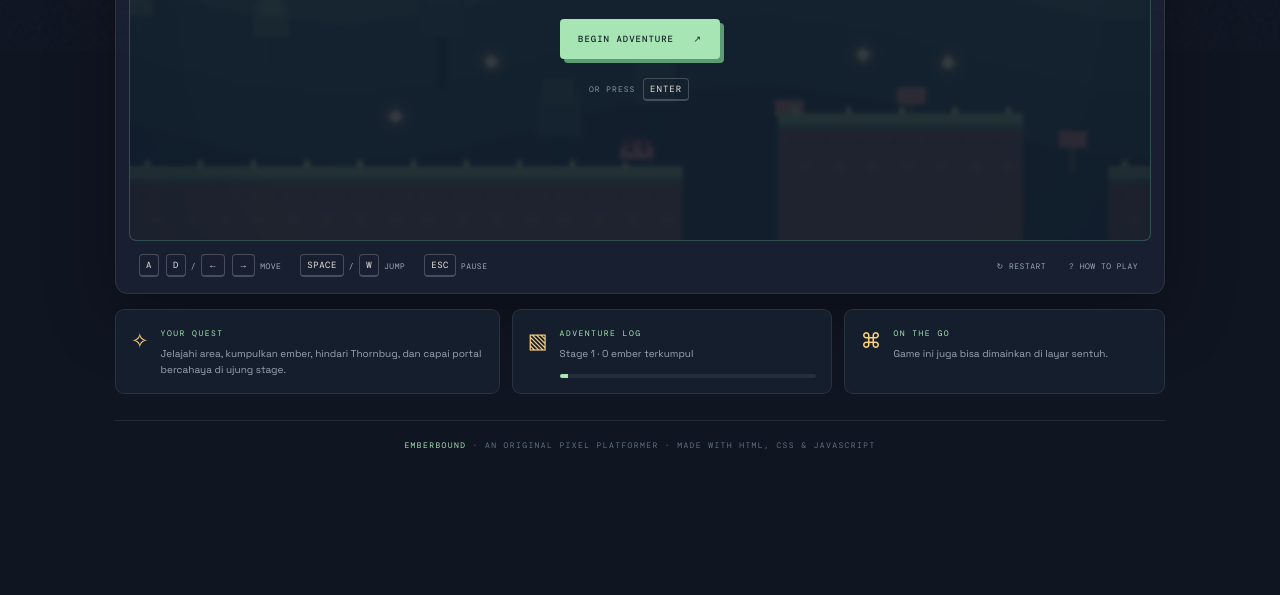
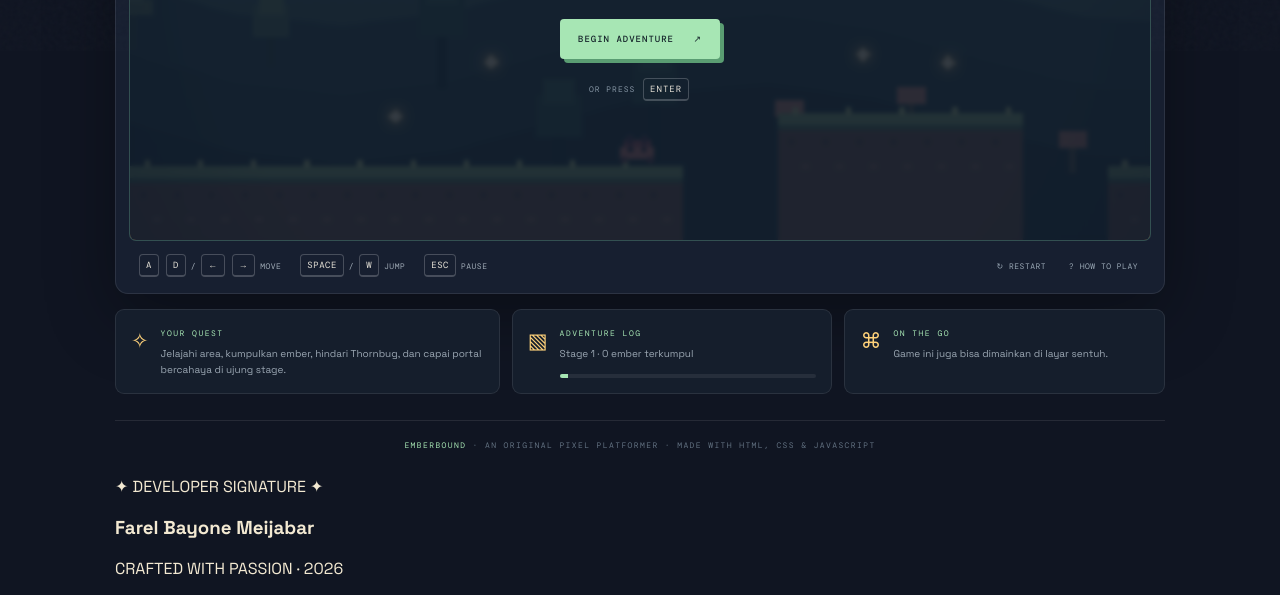
Before and after one commit to farelbayone/emberbound, a plain HTML site: page index.html in a window 1280 px wide. Shown: the part 749-1344 px from the top of the page. Before the commit the page ends 1225 px from the top, so only its background shows below. Drawn offline with nearby package versions, Linux system fonts and the light colour scheme.

Commit message:
Add developer signature section to index.html

```diff
--- a/index.html
+++ b/index.html
@@ -65,6 +65,11 @@
       </article>
     </section>
     <footer><span>EMBERBOUND</span> · AN ORIGINAL PIXEL PLATFORMER · MADE WITH HTML, CSS & JAVASCRIPT</footer>
+    <div class="developer-signature">
+    <span class="signature-label">✦ DEVELOPER SIGNATURE ✦</span>
+    <h3>Farel Bayone Meijabar</h3>
+    <p>CRAFTED WITH PASSION · 2026</p>
+</div>
   </main>
   <script src="js/game.js"></script>
 </body>
```
